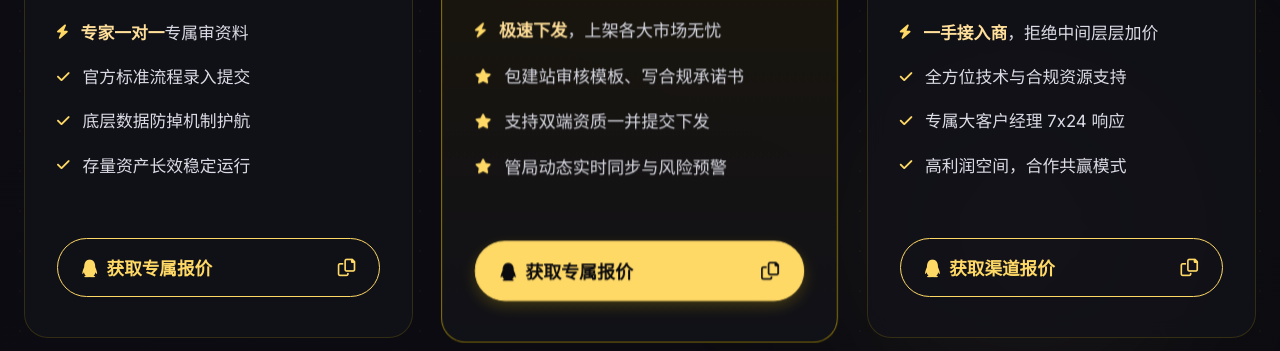
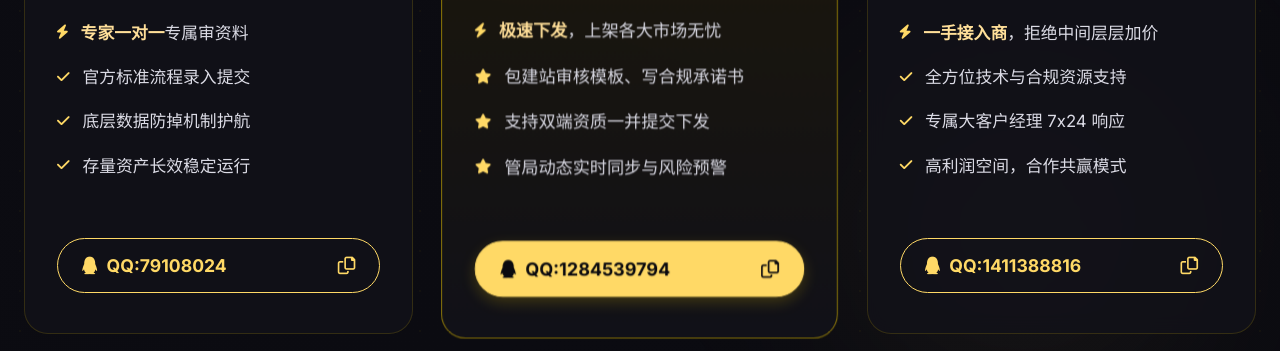
Before and after one commit to yumingjierushang/yumingjierushang.github.io, a plain HTML site: page index.html in a window 1280 px wide. Shown: the part 449-800 px from the top of the page. Drawn offline with Linux system fonts and the light colour scheme; a script that the page names is missing.

Commit message:
index.html

```diff
--- a/index.html
+++ b/index.html
@@ -390,7 +390,7 @@
                     <li><i class="fas fa-check"></i> <span>存量资产长效稳定运行</span></li>
                 </ul>
                 <button class="action-btn" onclick="copyContact('79108024')">
-                    <span><i class="fab fa-qq" style="margin-right: 5px;"></i> 获取专属报价</span>
+                    <span><i class="fab fa-qq" style="margin-right: 5px;"></i> QQ:79108024</span>
                     <i class="far fa-copy"></i>
                 </button>
             </div>
@@ -408,7 +408,7 @@
                     <li><i class="fas fa-star"></i> <span>管局动态实时同步与风险预警</span></li>
                 </ul>
                 <button class="action-btn" onclick="copyContact('1284539794')">
-                    <span><i class="fab fa-qq" style="margin-right: 5px;"></i> 获取专属报价</span>
+                    <span><i class="fab fa-qq" style="margin-right: 5px;"></i> QQ:1284539794</span>
                     <i class="far fa-copy"></i>
                 </button>
             </div>
@@ -425,7 +425,7 @@
                     <li><i class="fas fa-check"></i> <span>高利润空间，合作共赢模式</span></li>
                 </ul>
                 <button class="action-btn" onclick="copyContact('1411388816')">
-                    <span><i class="fab fa-qq" style="margin-right: 5px;"></i> 获取渠道报价</span>
+                    <span><i class="fab fa-qq" style="margin-right: 5px;"></i> QQ:1411388816</span>
                     <i class="far fa-copy"></i>
                 </button>
             </div>
```
